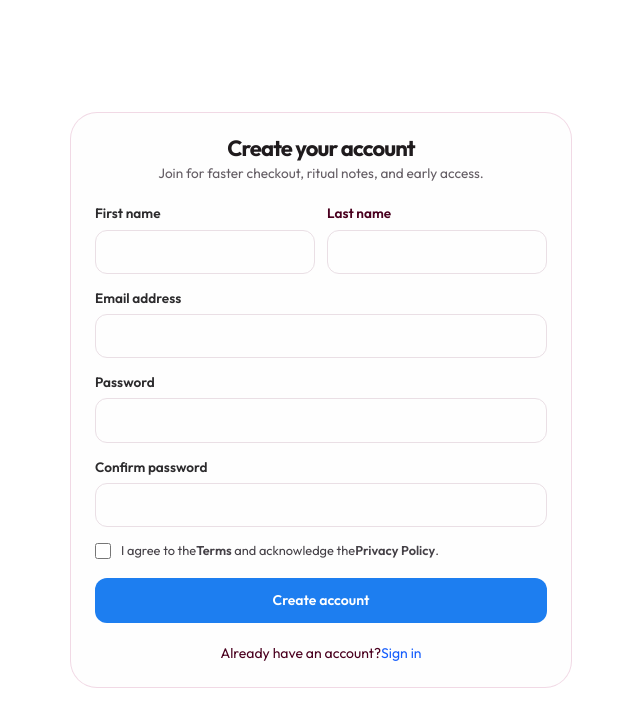
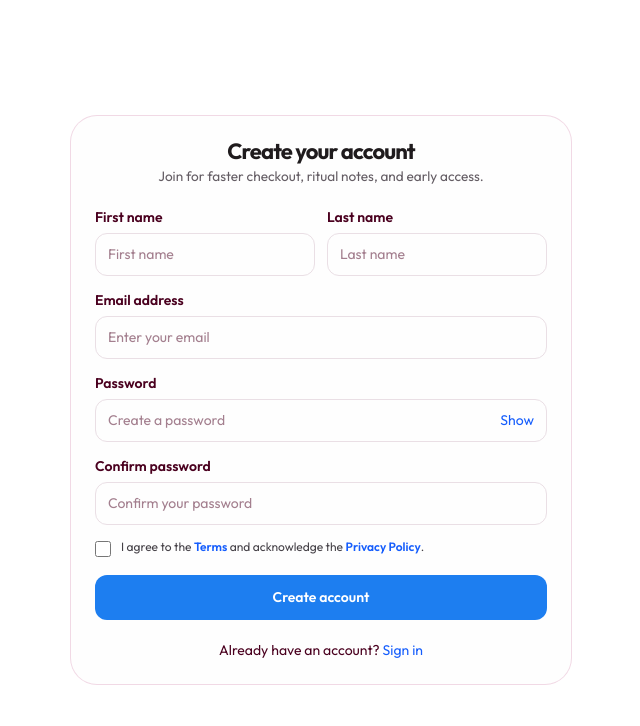
Before and after one commit to Seyhaz-Dev/Cherry-Cheeks-Cosmetics, a React (Vite) app: page /register in a window 1280 px wide. Shown: the top 726 px of the page, without its empty margins (319-959 px from the left). Built offline with nearby package versions, Linux system fonts and the light colour scheme.

Commit message:
done 90% static

```diff
--- a/src/pages/auth/Login.jsx
+++ b/src/pages/auth/Login.jsx
@@ -1,14 +1,37 @@
-import { useState } from "react"
-import { useNavigate } from "react-router-dom"
+import { useState } from "react";
+import { Link, useNavigate } from "react-router-dom";
 
 function Login() {
-  const navigate = useNavigate()
+  const navigate = useNavigate();
+
+  // Store the email and password entered by the user
+  const [email, setEmail] = useState("");
+  const [password, setPassword] = useState("");
+
+  // Store checkbox and password visibility states
+  const [rememberMe, setRememberMe] = useState(false);
+  const [showPassword, setShowPassword] = useState(false);
+
+  // Handle form submission
+  const handleLogin = (e) => {e.preventDefault();
+
+    if (!email || !password) {
+      alert("Please enter your email and password.");
+      return;
+    }
+
+    // Demo only: this does not verify the user's credentials.
+    alert(`Welcome back, ${email}!`);
+
+    navigate("/");
+  };
+
   return (
-    <div className="flex min-h-screen items-center justify-center  px-3 py-6 sm:px-4 sm:py-8">
-        <div className="w-full max-w-[500px] rounded-[26px] bg-[#fefefe] p-4  ring-1 ring-[#f1d9e5] sm:p-5 md:p-6">
+    <div className="flex min-h-screen items-center justify-center bg-[#fff8fb] px-3 py-6 sm:px-4 sm:py-8">
+      <div className="w-full max-w-[500px] rounded-[26px] bg-white p-4 ring-1 ring-[#f1d9e5] sm:p-5 md:p-6">
+
         <div className="mb-1 text-center">
-
-                <h2 className=" text-[1.65rem] font-bold tracking-[-0.04em] text-[#1f1b1d] sm:text-[1.9rem]">
+          <h2 className="text-[1.65rem] font-bold tracking-[-0.04em] text-[#1f1b1d] sm:text-[1.9rem]">
             Welcome back
           </h2>
         </div>
@@ -17,38 +40,72 @@ function Login() {
           Return to your saved rituals, orders, and rewards.
         </p>
 
-            <form className="space-y-3.5">
+        <form onSubmit={handleLogin} className="space-y-4">
 
           <div>
-                    <label className="mb-1.5 block text-[0.8rem] font-semibold text-[#2c2b2d] sm:text-[0.85rem]"> Email address </label>
-                    <input type="email" value="" readOnly className="w-full rounded-xl border border-[#eadfe5] px-3 py-2.5 text-[0.92rem] text-[#2b2a2d] outline-none transition " />
+            <label htmlFor="email" className="mb-1.5 block text-[0.8rem] font-semibold text-[#2c2b2d] sm:text-[0.85rem]">
+              Email address
+            </label>
+
+            <input id="email" type="email" placeholder="Enter your email address" value={email}
+              onChange={(e) => setEmail(e.target.value)}
+              required
+              autoComplete="email"
+              className="w-full rounded-xl border border-[#eadfe5] px-3 py-3 text-[0.92rem] text-[#2b2a2d] outline-none transition placeholder:text-gray-400 focus:border-blue-500 focus:ring-2 focus:ring-blue-100"/>
           </div>
 
           <div>
-                    <label className="mb-1.5 block text-[0.8rem] font-semibold text-[#2c2b2d] sm:text-[0.85rem]"> Password </label>
+            <label htmlFor="password" className="mb-1.5 block text-[0.8rem] font-semibold text-[#2c2b2d] sm:text-[0.85rem]">
+              Password
+            </label>
+
             <div className="relative">
-                        <input type="password" value="" readOnly className="w-full rounded-xl border border-[#eadfe5] px-3 py-2.5 pr-10 text-[0.92rem] text-[#2b2a2d] outline-none transition" />
+              <input id="password" type={showPassword ? "text" : "password"}
+                placeholder="Enter your password"
+                value={password}
+                onChange={(e) => setPassword(e.target.value)}
+                required
+                autoComplete="current-password"
+                className="w-full rounded-xl border border-[#eadfe5] px-3 py-3 pr-20 text-[0.92rem] text-[#2b2a2d] outline-none transition placeholder:text-gray-400 focus:border-blue-500 focus:ring-2 focus:ring-blue-100" />
+
+              <button
+                type="button"
+                onClick={() => setShowPassword(!showPassword)}
+                className="absolute right-3 top-1/2 -translate-y-1/2 text-sm font-medium text-blue-600 hover:text-blue-800"
+              >
+                {showPassword ? "Hide" : "Show"}
+              </button>
             </div>
           </div>
 
-                <label className="flex items-start gap-2.5 text-[0.76rem] text-[#454147] sm:text-[0.8rem]">
-                    <input type="checkbox" className="mt-0.5 h-4 w-4 rounded border-[#d7c4cf] accent-[#0d6efd]" />
-                    <span> Remember me </span>
-                    <span className="ml-auto text-[#1f1b1d]">Forgot password?</span>
-
+          <div className="flex items-center justify-between gap-2">
+            <label className="flex cursor-pointer items-center gap-2 text-[0.8rem] text-[#454147]">
+              <input type="checkbox"
+                checked={rememberMe}
+                onChange={(e) => setRememberMe(e.target.checked)}
+                className="h-4 w-4 rounded accent-blue-600" />
+              Remember me
             </label>
 
-                <button type="button" onClick={() => navigate("/")} className="mt-1 w-full rounded-xl bg-[#1d7ef0] px-4 py-3 text-[0.96rem] font-semibold text-white transition hover:bg-[#1770d8] sm:text-[1rem]">
+            <Link to="/forgot-password" className="text-[0.8rem] text-blue-600 hover:text-blue-800" >
+              Forgot password?
+            </Link>
+          </div>
+
+          <button type="submit" className="mt-1 w-full rounded-xl bg-[#1d7ef0] px-4 py-3 text-[0.96rem] font-semibold text-white transition hover:bg-[#1770d8] focus:outline-none focus:ring-2 focus:ring-blue-300 focus:ring-offset-2 sm:text-[1rem]" >
             Sign in
           </button>
         </form>
 
-            <p className="mt-5 text-center text-base gap-2 sm:text-sm">Don't have an account?
-                <a href="/register" className="text-sm  text-blue-600 hover:text-blue-700">Register</a>
+        <p className="mt-5 text-center text-sm text-[#454147]">
+          Don't have an account?{" "}
+          <Link to="/register" className="font-medium text-blue-600 hover:text-blue-700" >
+            Register
+          </Link>
         </p>
       </div>
     </div>
-  )
+  );
 }
 
 export default Login
--- a/src/pages/auth/Register.jsx
+++ b/src/pages/auth/Register.jsx
@@ -1,80 +1,169 @@
-import { useState } from "react"
-import { useNavigate } from "react-router-dom"
+import { useState } from "react";
+import { Link, useNavigate } from "react-router-dom";
+
 
 function Register() {
-    const navigate = useNavigate()
+  const navigate = useNavigate();
+
+  const [firstName, setFirstName] = useState("");
+  const [lastName, setLastName] = useState("");
+  const [email, setEmail] = useState("");
+  const [password, setPassword] = useState("");
+  const [confirmPassword, setConfirmPassword] = useState("");
+  const [agree, setAgree] = useState(false);
+  const [showPassword, setShowPassword] = useState(false);
+
+  const handleRegister = (e) => {
+    e.preventDefault();
+
+    alert("Create account button works!");
+
+    if (password !== confirmPassword) {
+        alert("Passwords do not match!");
+        return;
+    }
+
+    if (!agree) {
+        alert("Please agree to the Terms and Privacy Policy.");
+        return;
+    }
+
+    alert("Account form completed successfully!");
+    navigate("/login");
+    };
 
   return (
-    <div className="flex min-h-screen items-center justify-center  px-3 py-6 sm:px-4 sm:py-8">
-        <div className="w-full max-w-[500px] rounded-[26px] bg-[#fefefe] p-4  ring-1 ring-[#f1d9e5] sm:p-5 md:p-6">
-            <div className="mb-1 text-center">
+    <div className="flex min-h-screen items-center justify-center px-3 py-6 sm:px-4 sm:py-8">
+      <div className="w-full max-w-[500px] rounded-[26px] bg-[#fefefe] p-4 ring-1 ring-[#f1d9e5] sm:p-5 md:p-6">
 
-                <h2 className=" text-[1.65rem] font-bold tracking-[-0.04em] text-[#1f1b1d] sm:text-[1.9rem]">
+        <h2 className="mb-1 text-center text-[1.65rem] font-bold tracking-[-0.04em] text-[#1f1b1d] sm:text-[1.9rem]">
           Create your account
         </h2>
-            </div>
 
         <p className="mb-5 text-center text-[0.78rem] text-[#645d64] sm:text-[0.85rem]">
           Join for faster checkout, ritual notes, and early access.
         </p>
 
-            <form className="space-y-3.5">
+        <form onSubmit={handleRegister} className="space-y-3.5">
+
           <div className="grid gap-3 sm:grid-cols-2">
             <div>
-                        <label className="mb-1.5 block text-[0.8rem] font-semibold text-[#2c2b2d] sm:text-[0.85rem]">
+              <label className="mb-1.5 block text-sm font-semibold">
                 First name
               </label>
-                        <input type="text" value="" readOnly className="w-full rounded-xl border border-[#eadfe5]  px-3 py-2.5 text-[0.92rem] text-[#2b2a2d] outline-none transition " />
+              <input
+                type="text"
+                placeholder="First name"
+                value={firstName}
+                onChange={(e) => setFirstName(e.target.value)}
+                required
+                className="w-full rounded-xl border border-[#eadfe5] px-3 py-2.5 outline-none focus:border-blue-500"
+              />
             </div>
 
             <div>
-                        <label className="mb-1.5 block text-[0.8rem] font-semibold  sm:text-[0.85rem]">
+              <label className="mb-1.5 block text-sm font-semibold">
                 Last name
               </label>
-                        <input type="text" value="" readOnly className="w-full rounded-xl border border-[#eadfe5] px-3 py-2.5 text-[0.92rem] text-[#2b2a2d] outline-none transition " />
+              <input
+                type="text"
+                placeholder="Last name"
+                value={lastName}
+                onChange={(e) => setLastName(e.target.value)}
+                required
+                className="w-full rounded-xl border border-[#eadfe5] px-3 py-2.5 outline-none focus:border-blue-500"
+              />
             </div>
           </div>
 
           <div>
-                    <label className="mb-1.5 block text-[0.8rem] font-semibold text-[#2c2b2d] sm:text-[0.85rem]"> Email address </label>
-                    <input type="email" value="" readOnly className="w-full rounded-xl border border-[#eadfe5] px-3 py-2.5 text-[0.92rem] text-[#2b2a2d] outline-none transition " />
+            <label className="mb-1.5 block text-sm font-semibold">
+              Email address
+            </label>
+            <input
+              type="email"
+              placeholder="Enter your email"
+              value={email}
+              onChange={(e) => setEmail(e.target.value)}
+              required
+              autoComplete="email"
+              className="w-full rounded-xl border border-[#eadfe5] px-3 py-2.5 outline-none focus:border-blue-500"
+            />
           </div>
 
           <div>
-                    <label className="mb-1.5 block text-[0.8rem] font-semibold text-[#2c2b2d] sm:text-[0.85rem]"> Password </label>
-                    <div className="relative">
-                        <input type="password" value="" readOnly className="w-full rounded-xl border border-[#eadfe5] px-3 py-2.5 pr-10 text-[0.92rem] text-[#2b2a2d] outline-none transition " />
+            <label className="mb-1.5 block text-sm font-semibold">
+              Password
+            </label>
+            <div className="flex rounded-xl border border-[#eadfe5] focus-within:border-blue-500">
+              <input
+                type={showPassword ? "text" : "password"}
+                placeholder="Create a password"
+                value={password}
+                onChange={(e) => setPassword(e.target.value)}
+                required
+                minLength={8}
+                autoComplete="new-password"
+                className="w-full rounded-xl px-3 py-2.5 outline-none"
+              />
+              <button
+                type="button"
+                onClick={() => setShowPassword(!showPassword)}
+                className="px-3 text-sm text-blue-600"
+              >
+                {showPassword ? "Hide" : "Show"}
+              </button>
             </div>
           </div>
 
           <div>
-                    <label className="mb-1.5 block text-[0.8rem] font-semibold text-[#2c2b2d] sm:text-[0.85rem]"> Confirm password </label>
-                    <div className="relative">
-                        <input type="password" value="" readOnly className="w-full rounded-xl border border-[#eadfe5]  px-3 py-2.5 pr-10 text-[0.92rem] text-[#2b2a2d] outline-none transition " />
+            <label className="mb-1.5 block text-sm font-semibold">
+              Confirm password
+            </label>
+            <input
+              type={showPassword ? "text" : "password"}
+              placeholder="Confirm your password"
+              value={confirmPassword}
+              onChange={(e) => setConfirmPassword(e.target.value)}
+              required
+              minLength={8}
+              autoComplete="new-password"
+              className="w-full rounded-xl border border-[#eadfe5] px-3 py-2.5 outline-none focus:border-blue-500"
+            />
           </div>
 
-                </div>
-
-                <label className="flex items-start gap-2.5 text-[0.76rem] text-[#454147] sm:text-[0.8rem]">
-                    <input type="checkbox" className="mt-0.5 h-4 w-4 rounded border-[#d7c4cf] accent-[#0d6efd]" />
-                    <span> I agree to the
-                        <a href="#" className="font-semibold  ">Terms</a> and acknowledge the
-                        <a href="#" className="font-semibold ">Privacy Policy</a>.
+          <label className="flex items-start gap-2.5 text-xs text-[#454147]">
+            <input
+              type="checkbox"
+              checked={agree}
+              onChange={(e) => setAgree(e.target.checked)}
+              className="mt-0.5 h-4 w-4 accent-blue-600"
+            />
+            <span>
+              I agree to the{" "}
+              <a href="/terms" className="font-semibold text-blue-600">
+                Terms
+              </a>{" "}
+              and acknowledge the{" "}
+              <a href="/privacy" className="font-semibold text-blue-600">
+                Privacy Policy
+              </a>.
             </span>
-
           </label>
 
-                <button type="button" onClick={() => navigate("/")} className="mt-1 w-full rounded-xl bg-[#1d7ef0] px-4 py-3 text-[0.96rem] font-semibold text-white transition hover:bg-[#1770d8] sm:text-[1rem]">
+          <button  type="button" onClick={() => alert("Button works!")} className="mt-1 w-full rounded-xl bg-[#1d7ef0] px-4 py-3 text-base font-semibold text-white hover:bg-[#1770d8]">
             Create account
           </button>
         </form>
 
-            <p className="mt-5 text-center text-base gap-2 sm:text-sm">Already have an account?
-                <a href="/login" className="text-sm  text-blue-600 hover:text-blue-700">Sign in</a>
+        <p className="mt-5 text-center text-sm"> Already have an account?{" "}
+          <Link to="/login" className="text-blue-600 hover:text-blue-700">
+            Sign in
+          </Link>
         </p>
       </div>
     </div>
-  )
+  );
 }
 
 export default Register
```
Lines whose indentation alone changed are shown as unchanged.
